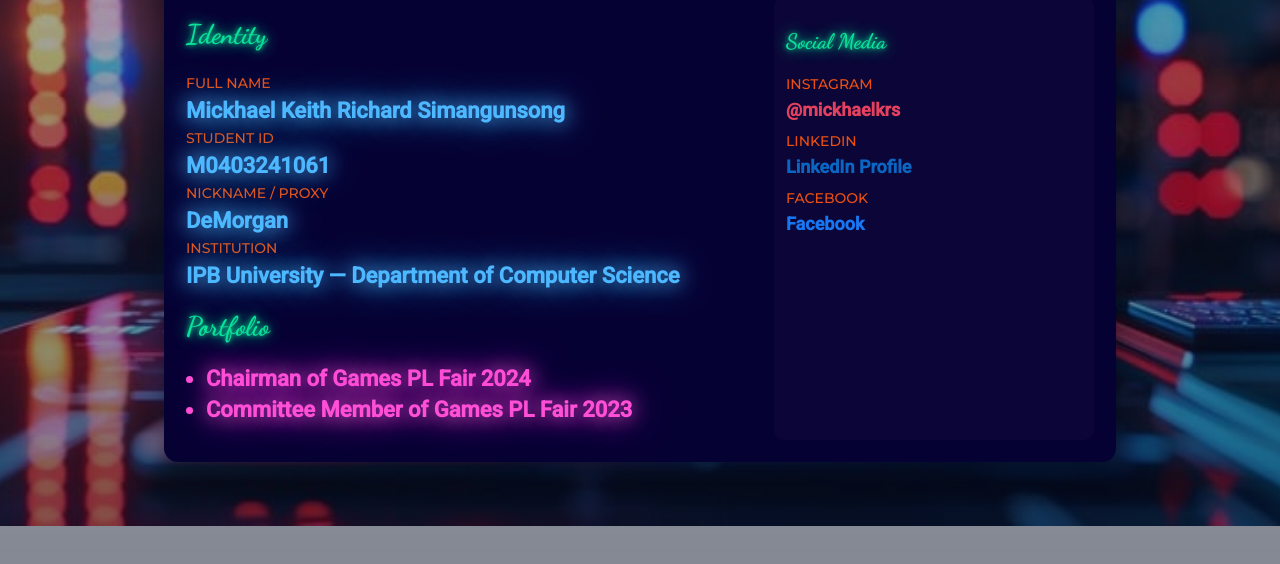
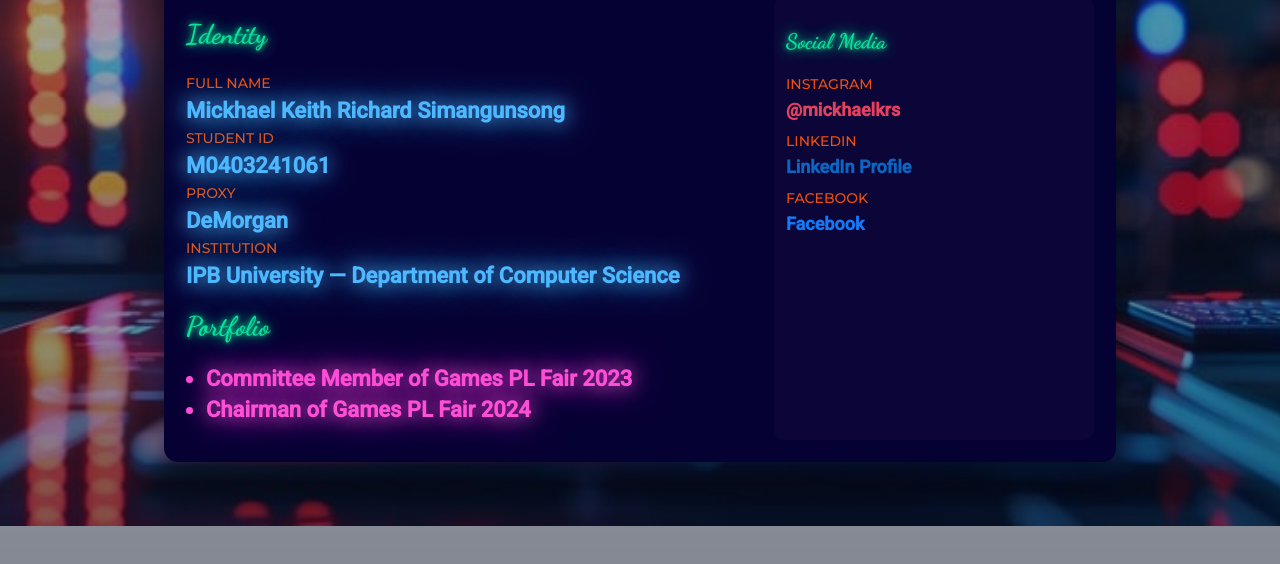
Before and after one commit to Mickhael06-lab/aboutmekeithrichards, a plain HTML site: page index.html in a window 1280 px wide. Shown: the part 228-792 px from the top of the page. Drawn offline with Linux system fonts and the light colour scheme.

Commit message:
Update index.html

```diff
--- a/index.html
+++ b/index.html
@@ -154,7 +154,7 @@
               <dd class="glow-text">Mickhael Keith Richard Simangunsong</dd>
               <dt>Student ID</dt>
               <dd class="glow-text">M0403241061</dd>
-              <dt>Nickname / Proxy</dt>
+              <dt> Proxy</dt>
               <dd class="glow-text">DeMorgan</dd>
               <dt>Institution</dt>
               <dd class="glow-text">IPB University — Department of Computer Science</dd>
@@ -164,8 +164,8 @@
           <section style="margin-top:20px;">
             <h2>Portfolio</h2>
             <ul>
+              <li class="glow-pink">Committee Member of Games PL Fair 2023</li>
               <li class="glow-pink">Chairman of Games PL Fair 2024</li>
-              <li class="glow-pink">Committee Member of Games PL Fair 2023</li>
             </ul>
           </section>
         </main>
```
